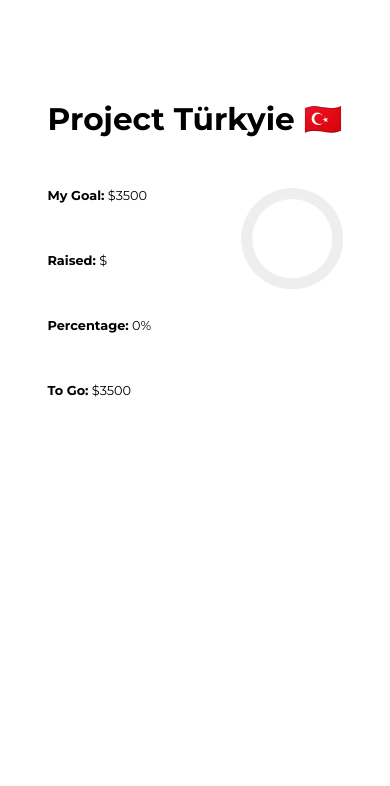
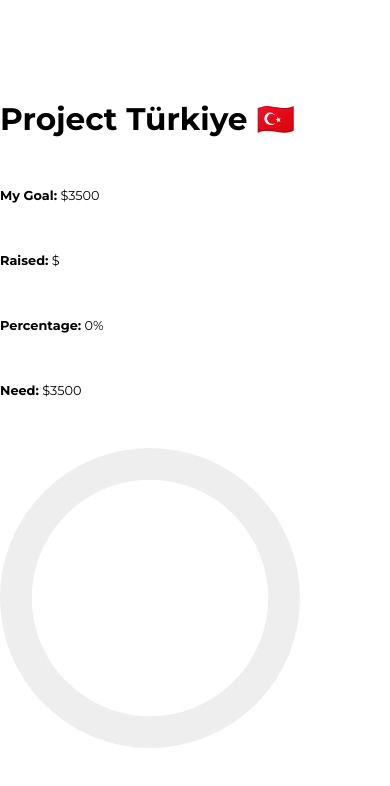
Before and after one commit to kevinyejoonlee/Turkey-Fundraise-Website, a React (Create React App) app in the folder turkyie_fundraiser_website/: page / in a window 390 px wide. Shown: the top 786 px of the page. Built offline with nearby package versions, Linux system fonts and the light colour scheme; no server answers.

Commit message:
small resposive fixes

```diff
--- a/turkyie_fundraiser_website/public/index.html
+++ b/turkyie_fundraiser_website/public/index.html
@@ -12,8 +12,7 @@
       name="description"
       content="Web site created using create-react-app"
     />
-    <!-- <link rel="apple-touch-icon" href="%PUBLIC_URL%/logo192.png" /> -->
-    <!-- <link rel="manifest" href="%PUBLIC_URL%/manifest.json" /> -->
+
     <title>Missions Fundraise Progress</title>
   </head>
   <body>
--- a/turkyie_fundraiser_website/src/components/Graph/Graph.css
+++ b/turkyie_fundraiser_website/src/components/Graph/Graph.css
@@ -1,7 +1,18 @@
 
 
 .graph{
+
     margin-top: 50px;
+
+
     width: 26vw;
-    height: 26vw;
+
+    width: auto;
 }
+
+@media (max-width: 800px) {
+    .graph{
+        width: auto;
+    }
+
+}
--- a/turkyie_fundraiser_website/src/components/Graph/Graph.js
+++ b/turkyie_fundraiser_website/src/components/Graph/Graph.js
@@ -40,7 +40,7 @@ const Graph = () => {
         data: [Percentage, 100 - Percentage],
         backgroundColor: ['rgb(24,179,166)', 'rgb(238,238,238)'],
         borderColor: ['rgb(24,179,166)', 'rgb(238,238,238)'],
-        borderWidth: 1
+
       }
     ],
     labels: ['Raised', 'Remaining']
--- a/turkyie_fundraiser_website/src/components/Title/Title.js
+++ b/turkyie_fundraiser_website/src/components/Title/Title.js
@@ -5,7 +5,7 @@ import turkey from "../../assets/pngtree-clipping-path-included-white-background
 
 export const Title = () => {
   return (
-    <div className='title'>Project Türkyie 🇹🇷 </div>
+    <div className='title'>Project Türkiye 🇹🇷 </div>
   )
 }
 
--- a/turkyie_fundraiser_website/src/components/Values/Values.js
+++ b/turkyie_fundraiser_website/src/components/Values/Values.js
@@ -25,7 +25,7 @@ export const Values = () => {
       <div className='value'><b>My Goal:</b> $3500</div>
       <div className='value'><b>Raised:</b> ${cellData}</div>
       <div className='value'><b>Percentage:</b> {(cellData / 3500).toFixed(2) * 100}%</div>
-      <div className='value'><b>To Go:</b> ${3500-cellData} </div>
+      <div className='value'><b>Need:</b> ${3500-cellData} </div>
     </div>
   )
 }
--- a/turkyie_fundraiser_website/src/index.js
+++ b/turkyie_fundraiser_website/src/index.js
@@ -1,7 +1,8 @@
 import React from 'react';
 import ReactDOM from 'react-dom/client';
+import App from './App';
 import './index.css';
-import App from './App';
+
 
 
 const root = ReactDOM.createRoot(document.getElementById('root'));
```
Also changed, not shown: turkyie_fundraiser_website/src/App.css (+0 -37 lines).
